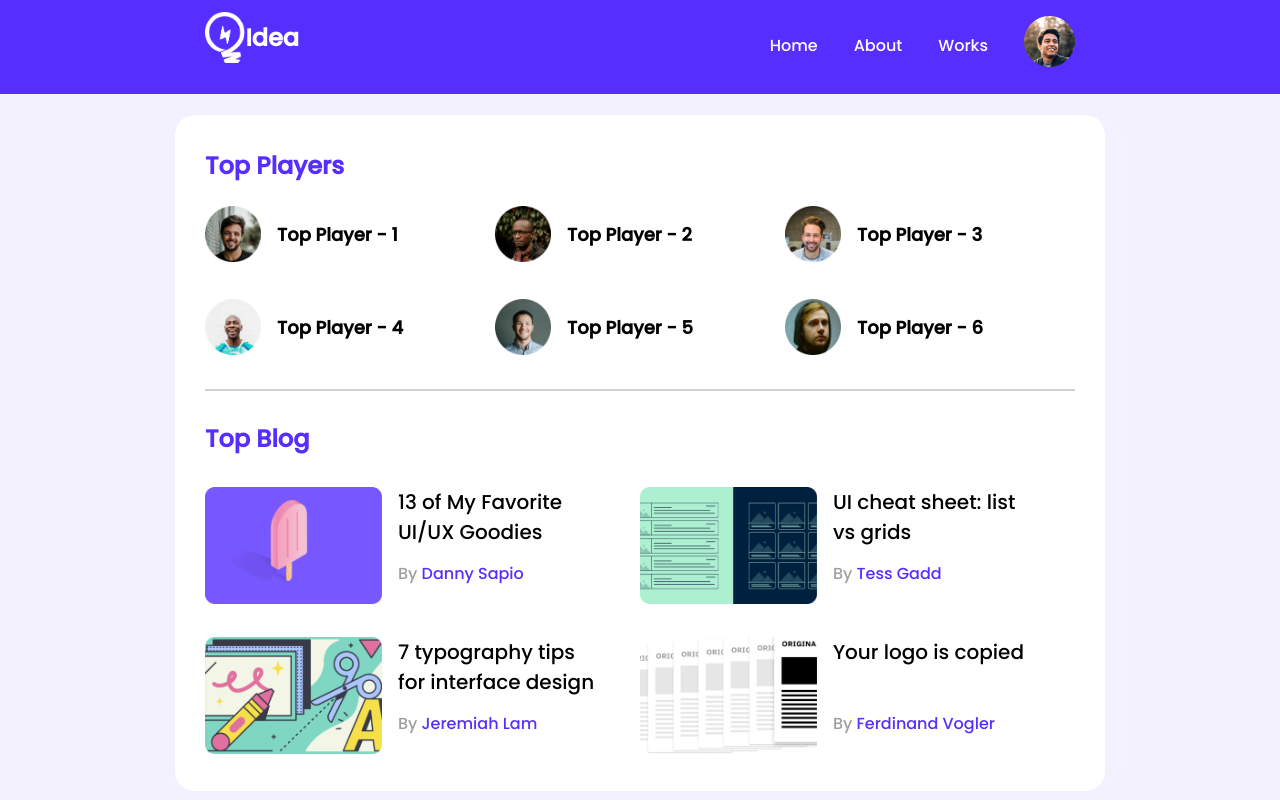
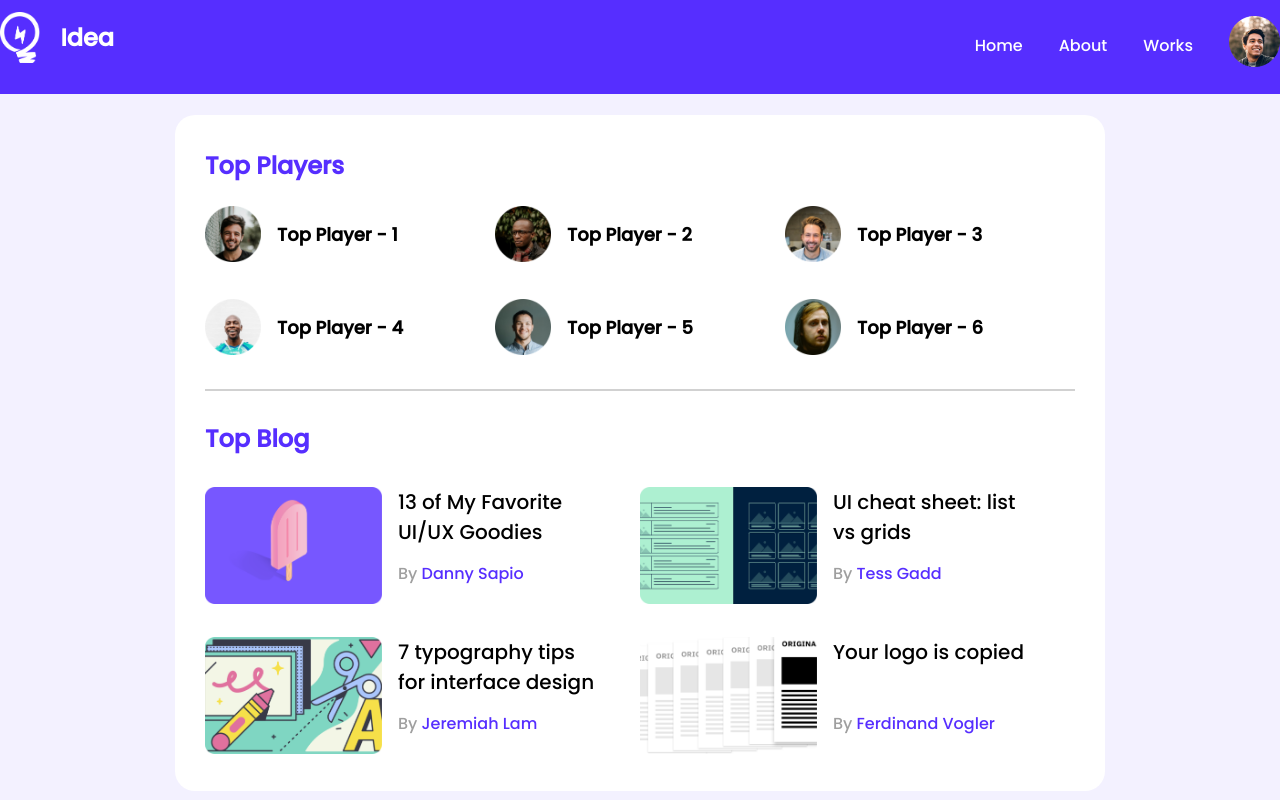
Before and after one commit to sumon6638-sm/leader-board, a plain HTML site: page index.html in a window 1280 px wide. Shown: the top 800 px of the page. Drawn offline with Linux system fonts and the light colour scheme.

Commit message:
final-check

```diff
--- a/css/style.css
+++ b/css/style.css
@@ -10,15 +10,11 @@ body{
     margin-bottom: 21px;
 }
 
-nav{
+nav .content{
     background-color: #562EFF;
     width: 100%;
     height: 94px;
     position: sticky;
-}
-
-nav .content{
-    width: 870px;
     margin: auto;
 }
 
@@ -35,6 +31,7 @@ nav .logo img{
 
 nav .logo h2{
     color: #FFFFFF;
+    margin-left: 20px;
 }
 
 nav .menu{
@@ -226,9 +223,7 @@ hr{
 
 }
 
-@media only screen and (max-width: 880px){
 
-}
 
 @media only screen and (max-width: 860px){
     .blogs{
```
